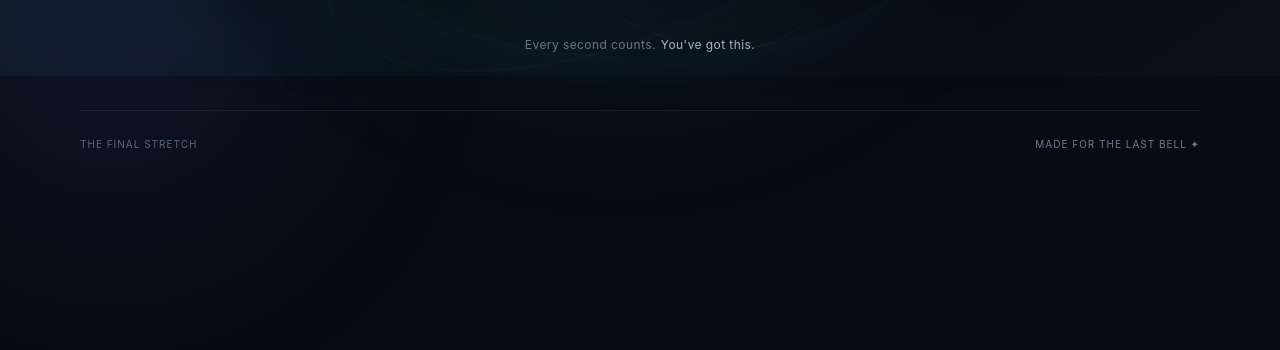
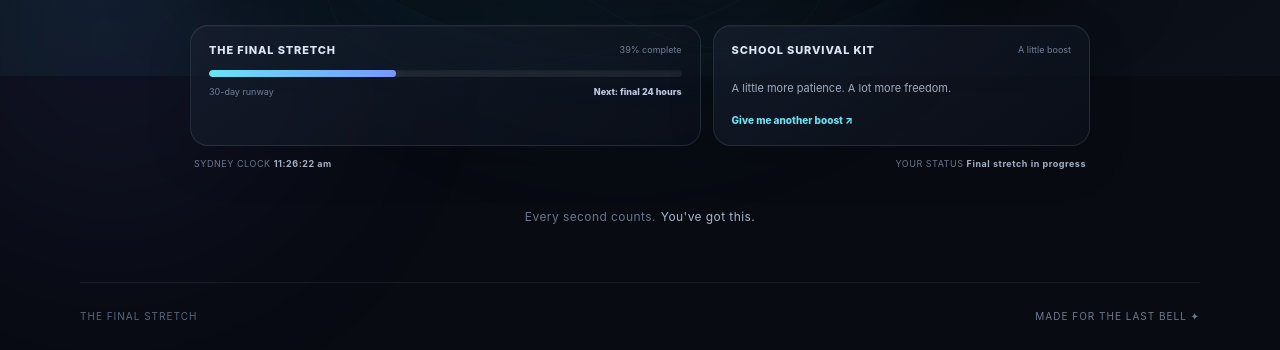
Before and after one commit to devperson8000/school-countdown, a plain HTML site: page index.html in a window 1280 px wide. Shown: the part 724-1074 px from the top of the page. Before the commit the page ends 902 px from the top, so only its background shows below. Drawn offline with Linux system fonts and the light colour scheme.

Commit message:
Load interactive countdown feature pack

```diff
--- a/index.html
+++ b/index.html
@@ -567,6 +567,7 @@
       .confetti-piece { display: none; }
     }
   </style>
+  <link rel="stylesheet" href="/extras.css">
 </head>
 <body data-phase="normal">
   <div class="ambient"></div>
@@ -887,5 +888,6 @@
       window.setInterval(tick, 250);
     })();
   </script>
+  <script src="/extras.js" defer></script>
 </body>
 </html>
```
